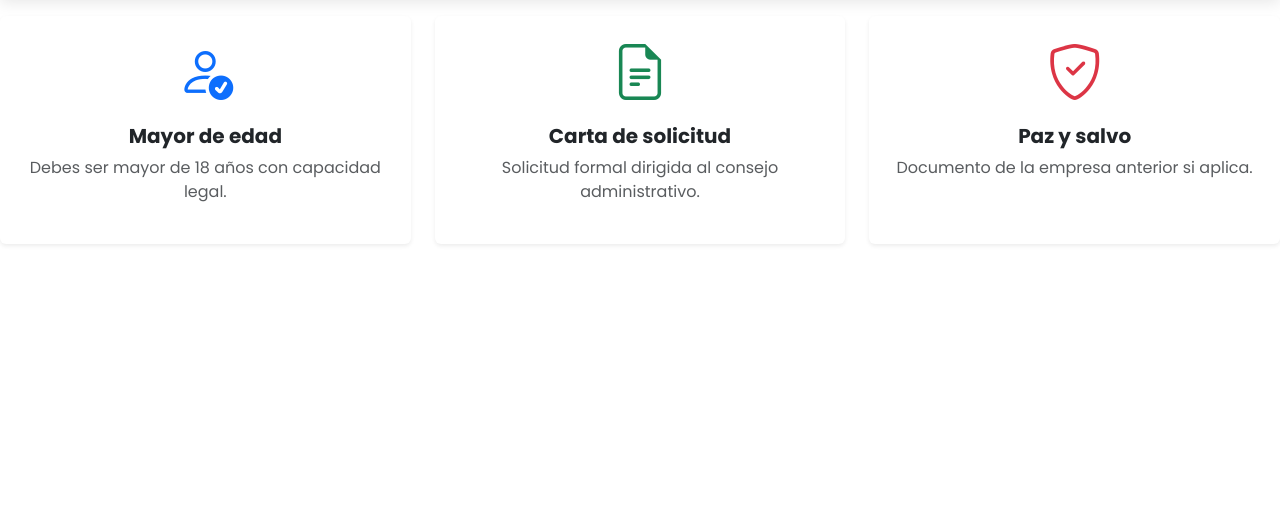
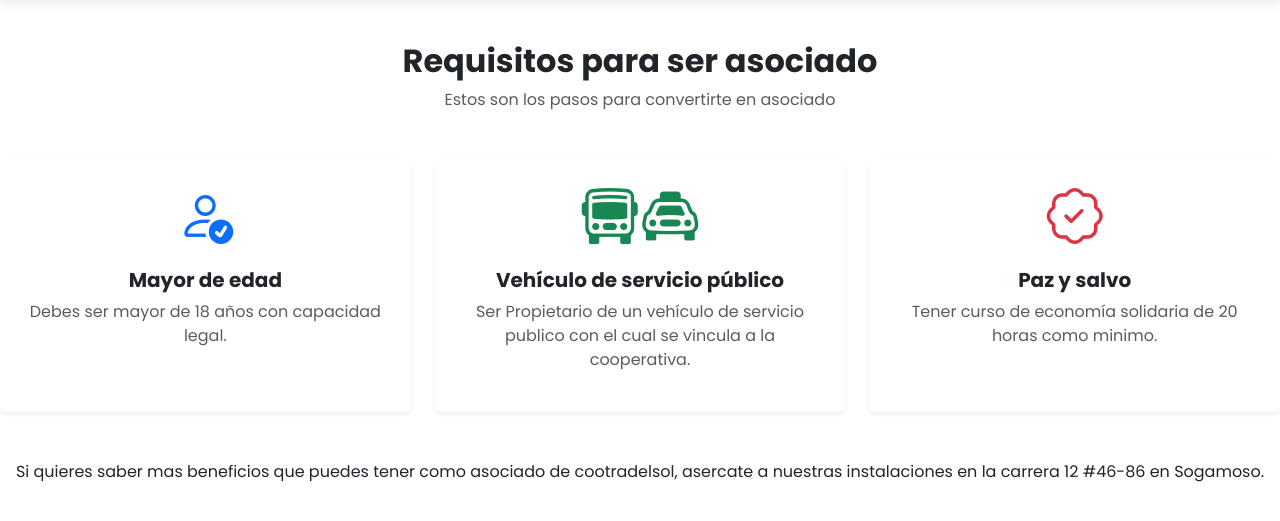
Before and after one commit to cesar555456552225/projectCootradelsol, a Django app: page /asociados/ in a window 1280 px wide. Shown: the part 102-623 px from the top of the page. Run offline with Django 5.2, Linux system fonts and the light colour scheme.

Commit message:
.........

```diff
--- a/project_cootradelsol/cootradelsol/admin_cosol/templates/asociados.html
+++ b/project_cootradelsol/cootradelsol/admin_cosol/templates/asociados.html
@@ -127,14 +127,14 @@
     </nav>
 
 <!-- Título -->
+<br><br><br><br><br><br>
         <div class="text-center mb-5">
-            <h2 class="fw-bold">Requisitos</h2>
+            <h2 class="fw-bold">Requisitos para ser asociado</h2>
             <p class="text-muted">Estos son los pasos para convertirte en asociado</p>
         </div>
 
         <!-- Tarjetas -->
         <div class="row g-4">
-
             <!-- Card 1 -->
             <div class="col-md-4">
                 <div class="card border-0 shadow-sm h-100 text-center p-4">
@@ -152,11 +152,12 @@
             <div class="col-md-4">
                 <div class="card border-0 shadow-sm h-100 text-center p-4">
                     <div class="mb-3">
-                        <i class="bi bi-file-earmark-text display-4 text-success"></i>
+                        <i class="bi bi-bus-front display-4 text-success"></i>
+                        <i class="bi bi-taxi-front display-4 text-success"></i>
                     </div>
-                    <h5 class="fw-bold">Carta de solicitud</h5>
+                    <h5 class="fw-bold">Vehículo de servicio público</h5>
                     <p class="text-muted">
-                        Solicitud formal dirigida al consejo administrativo.
+                        Ser Propietario de un vehículo de servicio publico con el cual se vincula a la cooperativa.
                     </p>
                 </div>
             </div>
@@ -165,15 +166,17 @@
             <div class="col-md-4">
                 <div class="card border-0 shadow-sm h-100 text-center p-4">
                     <div class="mb-3">
-                        <i class="bi bi-shield-check display-4 text-danger"></i>
+                        <i class="bi bi-patch-check display-4 text-danger"></i>
                     </div>
                     <h5 class="fw-bold">Paz y salvo</h5>
                     <p class="text-muted">
-                        Documento de la empresa anterior si aplica.
+                        Tener curso de economía solidaria de 20 horas como minimo.
                     </p>
                 </div>
             </div>
-
+        </div>
+        <div class="text-center mt-5">
+            <p>Si quieres saber mas beneficios que puedes tener como asociado de cootradelsol, asercate a nuestras instalaciones en la carrera 12 #46-86 en Sogamoso.</p>
         </div>
     </div>
 </section>
--- a/project_cootradelsol/cootradelsol/admin_cosol/templates/lista_conductores.html
+++ b/project_cootradelsol/cootradelsol/admin_cosol/templates/lista_conductores.html
@@ -361,6 +361,7 @@
                 <i class="bi bi-arrow-left"></i>
                 Volver al panel
             </a>
+
     </div>
 
     <!-- Tabla moderna -->
--- a/project_cootradelsol/cootradelsol/admin_cosol/views.py
+++ b/project_cootradelsol/cootradelsol/admin_cosol/views.py
@@ -87,6 +87,28 @@ def agregar_conductor(request):
         return render (request, 'agregar_conductor.html', {'form':form})
     return render (request, 'agregar_conductor.html', {'form': ConductorForm()})
 
+def editar_conductor(request, id):
+    conductor = get_object_or_404(Conductores, id=id)
+    if request.method == 'POST':
+        form = ConductorForm(request.POST, request.FILES, instance=conductor)
+        if form.is_valid():
+            form.save()
+            return redirect('lista_conductores')
+        else:
+            form = ConductorForm(instance=conductor)
+    return render (request, 'agregar_conductor.html', {'form': ConductorForm(), 'conductor': conductor})
+
+def detalle_conductor(request, id):
+    conductor = get_object_or_404(Conductores, id=id)
+    return render(request, 'detalle_conductor.html', {'conductor': conductor})
+
+from django.db.models import Q
+
+def buscar_conductor(request):
+    query = request.GET.get('q')
+    conductores = Conductores.objects.filter((Q(nombre__icontains=query) | Q(cedula__icontains=query)))
+    return render(request, 'buscar_conductor.html', {'conductores': conductores, 'query': query})
+
 def crear_taxi(request):
     if request.method == 'POST':
         form = TaxiForm(request.POST, request.FILES)
@@ -98,16 +120,38 @@ def crear_taxi(request):
         return render(request, 'crear_taxi.html', {'form':form})
     return render(request, 'crear_taxi.html', {'form': TaxiForm()})
 
+def editar_taxi(request, id):
+    taxi = get_object_or_404(Taxis, id=id)
+    if request.method == 'POST':
+        form = TaxiForm(request.POST, request.FILES, instance=taxi)
+        if form.is_valid():
+            form.save()
+            return redirect('lista_taxis')
+        else:
+            form = TaxiForm(instance=taxi)
+    return render(request, 'crear_taxi.html', {'form': TaxiForm(), 'taxi': taxi})
+
 def crear_tarjeta_control(request):
     if request.method == 'POST':
         form = TarjetaControlForm(request.POST, request.FILES)
         if form.is_valid():
             form.save()
-            return redirect('tarjeta_control')
+            return redirect('tarjetas_control')
         else:
             form = TarjetaControlForm()
             return render(request, 'crear_tarjeta_control.html', {'form':form})
     return render(request, 'crear_tarjeta_control.html', {'form': TarjetaControlForm()})
+
+def editar_tarjeta(request, id):
+    tarjeta_control = get_object_or_404(TarjetaControls, id=id)
+    if request.method == 'POST':
+        form = TarjetaControlForm(request.POST, request.FILES, instance=tarjeta_control)
+        if form.is_valid():
+            form.save()
+            return redirect('tarjetas_control')
+        else:
+            form = TarjetaControlForm(instance=tarjeta_control)
+    return render(request, 'crear_tarjeta_control.html', {'form': TarjetaControlForm(), 'tarjeta_control': tarjeta_control})
 
 def lista_taxis(request):
     taxis = Taxis.objects.all()
```
Also changed, not shown: project_cootradelsol/cootradelsol/db.sqlite3, project_cootradelsol/cootradelsol/media/conductores/1057575582.png (added).
